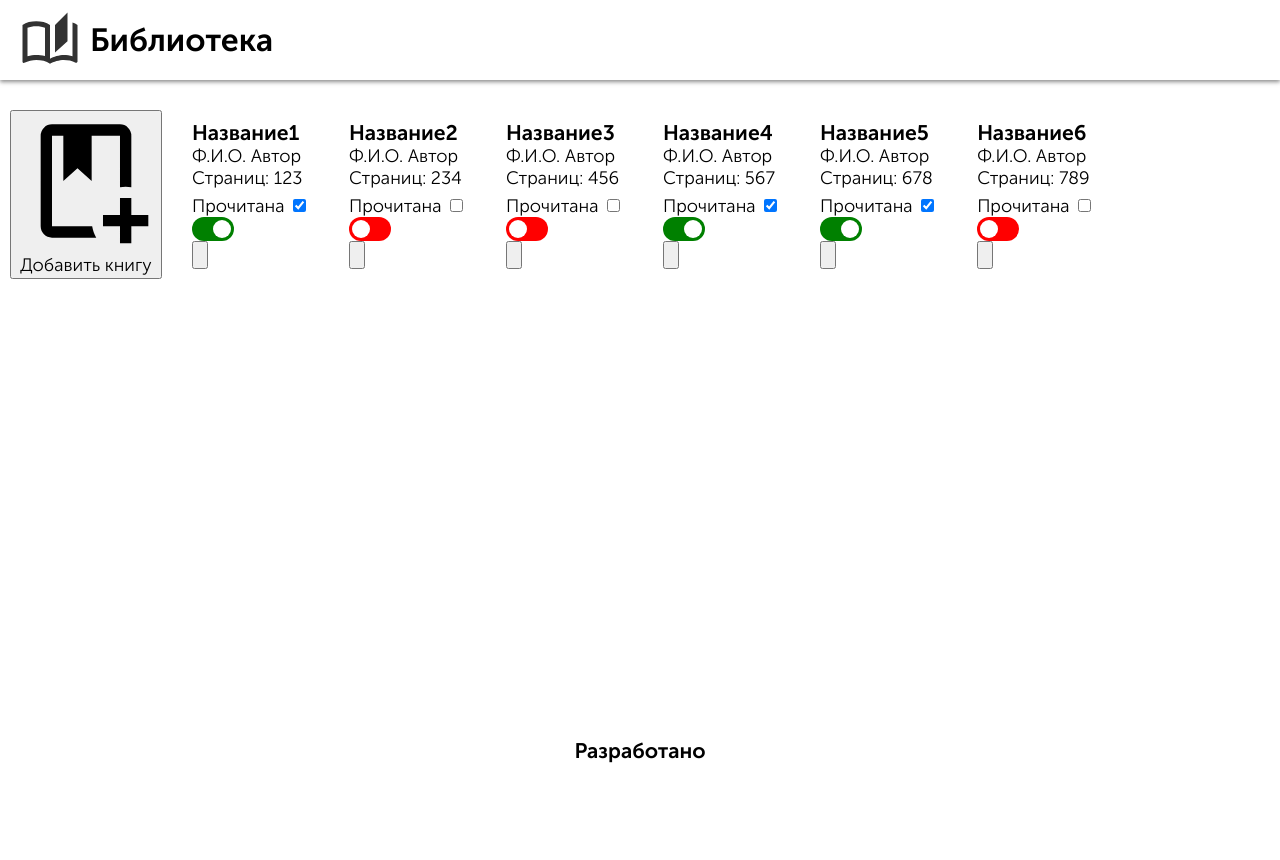
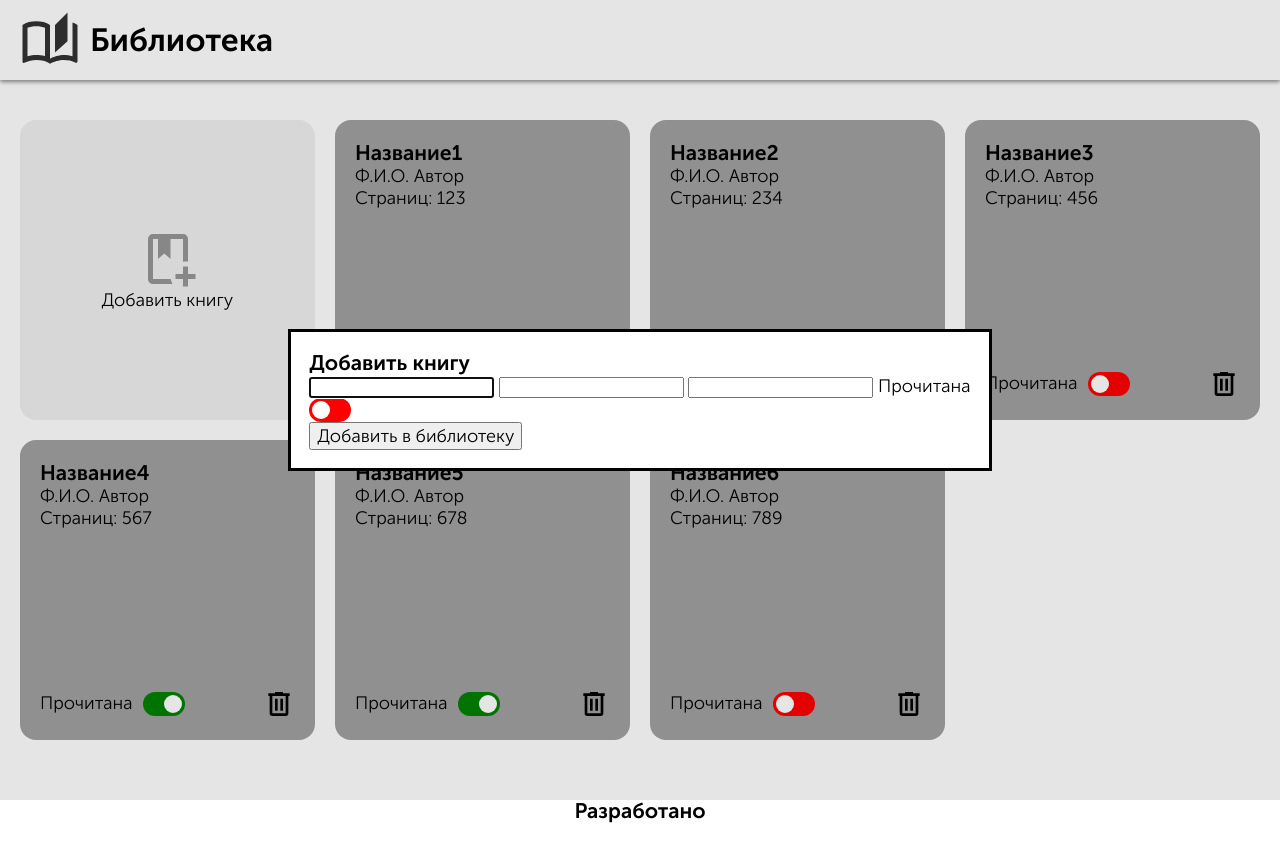
Before and after one commit to ceochupin/my-library, a website built with webpack: page src/index.html in a window 1280 px wide. Both pictures are taken after a click on the button "Добавить книгу". Before the commit the page ends 800 px from the top, so only its background shows below. Built offline with nearby package versions, Linux system fonts and the light colour scheme.

Commit message:
add modal for new book

```diff
--- a/src/blocks/book/__button-container/book__button-container.css
+++ b/src/blocks/book/__button-container/book__button-container.css
@@ -0,0 +1,6 @@
+.book__button-container {
+  display: flex;
+  justify-content: space-between;
+  flex-wrap: nowrap;
+  align-items: center;
+}
--- /dev/null
+++ b/src/blocks/book/__delete-icon/book__delete-icon.css
@@ -0,0 +1,10 @@
+.book__delete-icon {
+  inline-size: 100%;
+  block-size: 100%;
+  display: block;
+  transition: 0.3s;
+}
+
+.book__delete-icon:hover {
+  opacity: 0.6;
+}
--- a/src/blocks/book/__delete/book__delete.css
+++ b/src/blocks/book/__delete/book__delete.css
@@ -0,0 +1,8 @@
+.book__delete {
+  margin: 0;
+  padding: 0;
+  inline-size: 32px;
+  background: inherit;
+  border: none;
+  cursor: pointer;
+}
--- a/src/blocks/book/__switcher/book__switcher.css
+++ b/src/blocks/book/__switcher/book__switcher.css
@@ -0,0 +1,5 @@
+.book__switcher {
+  display: flex;
+  flex-direction: row;
+  gap: 10px;
+}
--- a/src/blocks/book/book.css
+++ b/src/blocks/book/book.css
@@ -6,3 +6,4 @@
 @import url('./__button-container/book__button-container.css');
 @import url('./__switcher/book__switcher.css');
 @import url('./__delete/book__delete.css');
+@import url('./__delete-icon/book__delete-icon.css');
--- a/src/blocks/content/__place/content__place.css
+++ b/src/blocks/content/__place/content__place.css
@@ -1,5 +1,26 @@
 .content__place {
-  display: flex;
+  display: grid;
+  grid-template-columns: repeat(2, 1fr);
+  grid-auto-rows: minmax(200px, 300px);
   gap: 20px;
   padding: 10px;
 }
+
+@media (width >= 768px) {
+  .content__place {
+    grid-template-columns: repeat(3, 1fr);
+  }
+}
+
+@media (width >= 1024px) {
+  .content__place {
+    grid-template-columns: repeat(4, 1fr);
+    padding: 20px;
+  }
+}
+
+@media (width >= 1440px) {
+  .content__place {
+    grid-template-columns: repeat(6, 1fr);
+  }
+}
--- a/src/blocks/place/__book/place__book.css
+++ b/src/blocks/place/__book/place__book.css
@@ -3,4 +3,13 @@
   flex-direction: column;
   justify-content: space-between;
   padding: 10px;
+  flex-basis: 250px;
+  background: rgb(160 160 160);
+  border-radius: 16px;
 }
+
+@media (width >= 1024px) {
+  .place__book {
+    padding: 20px;
+  }
+}
--- /dev/null
+++ b/src/blocks/place/__button-icon/place__button-icon.css
@@ -0,0 +1,5 @@
+.place__button-icon {
+  fill: rgb(150 150 150);
+  inline-size: 60px;
+  align-self: end;
+}
--- a/src/blocks/place/__button/place__button.css
+++ b/src/blocks/place/__button/place__button.css
@@ -0,0 +1,7 @@
+.place__button {
+  border: none;
+  display: grid;
+  justify-items: center;
+  cursor: pointer;
+  border-radius: 16px;
+}
--- a/src/blocks/place/place.css
+++ b/src/blocks/place/place.css
@@ -1,2 +1,3 @@
 @import url('./__button/place__button.css');
+@import url('./__button-icon/place__button-icon.css');
 @import url('./__book/place__book.css');
--- a/src/blocks/switcher/__checkbox-pseudo/switcher__checkbox-pseudo.css
+++ b/src/blocks/switcher/__checkbox-pseudo/switcher__checkbox-pseudo.css
@@ -5,6 +5,7 @@
   border-radius: 12px;
   background: red;
   transition: 0.3s ease-in;
+  cursor: pointer;
 }
 
 .switcher__checkbox-pseudo::before {
--- a/src/blocks/switcher/__checkbox/_hidden/switcher__checkbox_hidden.css
+++ b/src/blocks/switcher/__checkbox/_hidden/switcher__checkbox_hidden.css
@@ -0,0 +1,9 @@
+.switcher__checkbox_hidden {
+  position: absolute;
+  overflow: hidden;
+  clip: rect(0 0 0 0);
+  inline-size: 1px;
+  block-size: 1px;
+  clip-path: inset(50%);
+  white-space: nowrap;
+}
--- a/src/index.html
+++ b/src/index.html
@@ -30,6 +30,7 @@
         <svg
           xmlns="http://www.w3.org/2000/svg"
           viewBox="0 0 24 24"
+          class="place__button-icon"
         >
           <path d="M13.09 20c.12.72.37 1.39.72 2H6c-1.11 0-2-.89-2-2V4a2 2 0 0 1 2-2h12a2 2 0 0 1 2 2v9.09c-.33-.05-.66-.09-1-.09-.34 0-.67.04-1 .09V4h-5v8l-2.5-2.25L8 12V4H6v16h7.09M20 18v-3h-2v3h-3v2h3v3h2v-3h3v-2h-3Z"/>
         </svg>
@@ -43,12 +44,19 @@
     <h3 class="footer__copyright">Разработано</h3>
   </footer>
 
-  <dialog class="popup">
+  <dialog
+    class="popup"
+    id="popupAddBook"
+  >
     <div class="popup__close"></div>
 
     <h3 class="popup__title">Добавить книгу</h3>
 
-    <form class="popup__form" name="add-book">
+    <form
+      class="popup__form"
+      name="add-book"
+      method="dialog"
+    >
       <label class="popup__label">
         <input
           type="text"
@@ -70,7 +78,7 @@
         >
       </label>
 
-      <label class="swither popup__switcher">
+      <label class="switcher popup__switcher">
         <span class="switcher__popup-text">Прочитана</span>
 
         <input
@@ -78,7 +86,7 @@
           class="switcher__checkbox switcher__checkbox_hidden"
         >
 
-        <span class="swither__checkbox-pseudo"></span>
+        <span class="switcher__checkbox-pseudo"></span>
       </label>
 
       <button
@@ -103,7 +111,7 @@
       </div>
 
       <div class="book__button-container">
-        <label class="switcher book__swither">
+        <label class="switcher book__switcher">
           <span class="switcher__book-text">Прочитана</span>
 
           <input
@@ -118,6 +126,7 @@
           <svg
             xmlns="http://www.w3.org/2000/svg"
             viewBox="0 0 24 24"
+            class="book__delete-icon"
           >
             <path d="M9 3v1H4v2h1v13a2 2 0 0 0 2 2h10a2 2 0 0 0 2-2V6h1V4h-5V3H9M7 6h10v13H7V6m2 2v9h2V8H9m4 0v9h2V8h-2Z"/>
           </svg>
--- a/src/scripts/index.js
+++ b/src/scripts/index.js
@@ -4,6 +4,9 @@ import { booksData } from './components/books-data.js';
 
 const bookTemplate = document.querySelector('#book-template');
 const booksPlace = document.querySelector('.place');
+const addBookButton = document.querySelector('.place__button');
+const popupAddBook = document.querySelector('#popupAddBook')
+
 
 const createCard = (bookData) => {
   const bookElement = bookTemplate.content.querySelector('.book').cloneNode(true);
@@ -23,8 +26,17 @@ const createCard = (bookData) => {
 };
 
 
+
 booksData.forEach((book) => {
   const bookElement = createCard(book);
 
   booksPlace.append(bookElement);
-})
+});
+
+const handleAddBookFormSubmit = (event) => {
+  event.preventDefault();
+}
+
+addBookButton.addEventListener('click', () => {
+  popupAddBook.showModal();
+});
```
Also changed, not shown: src/scripts/components/modals.js (added).
